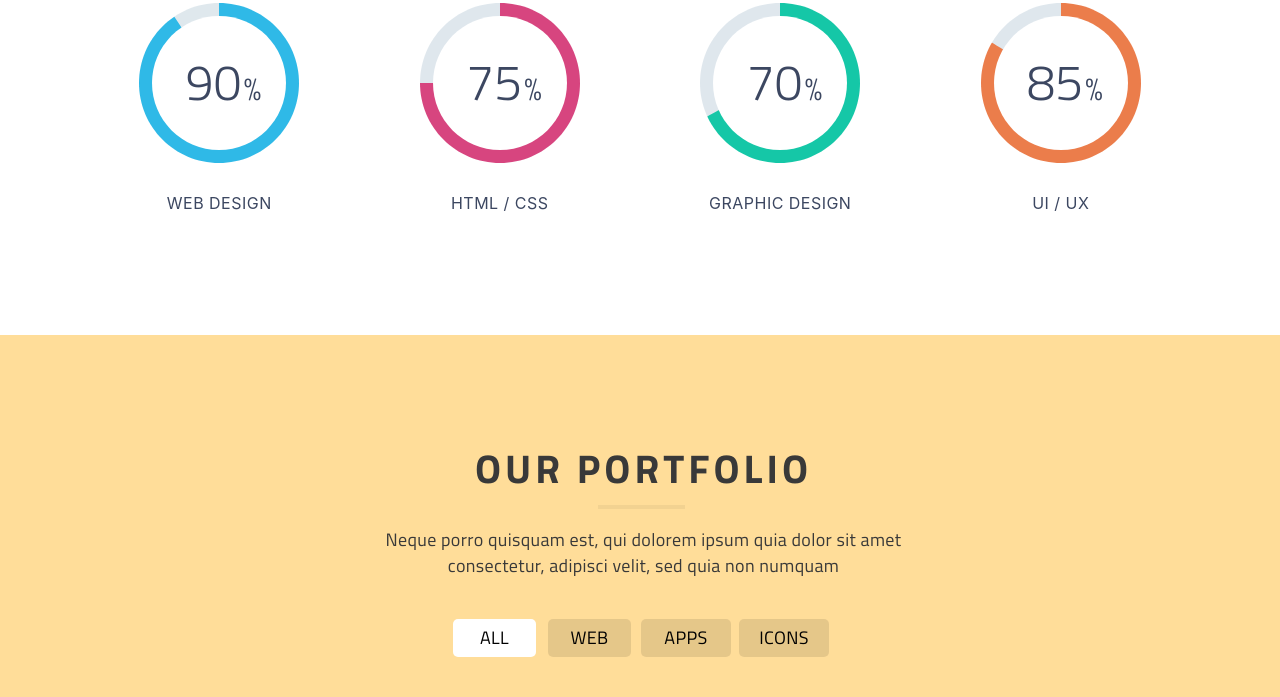
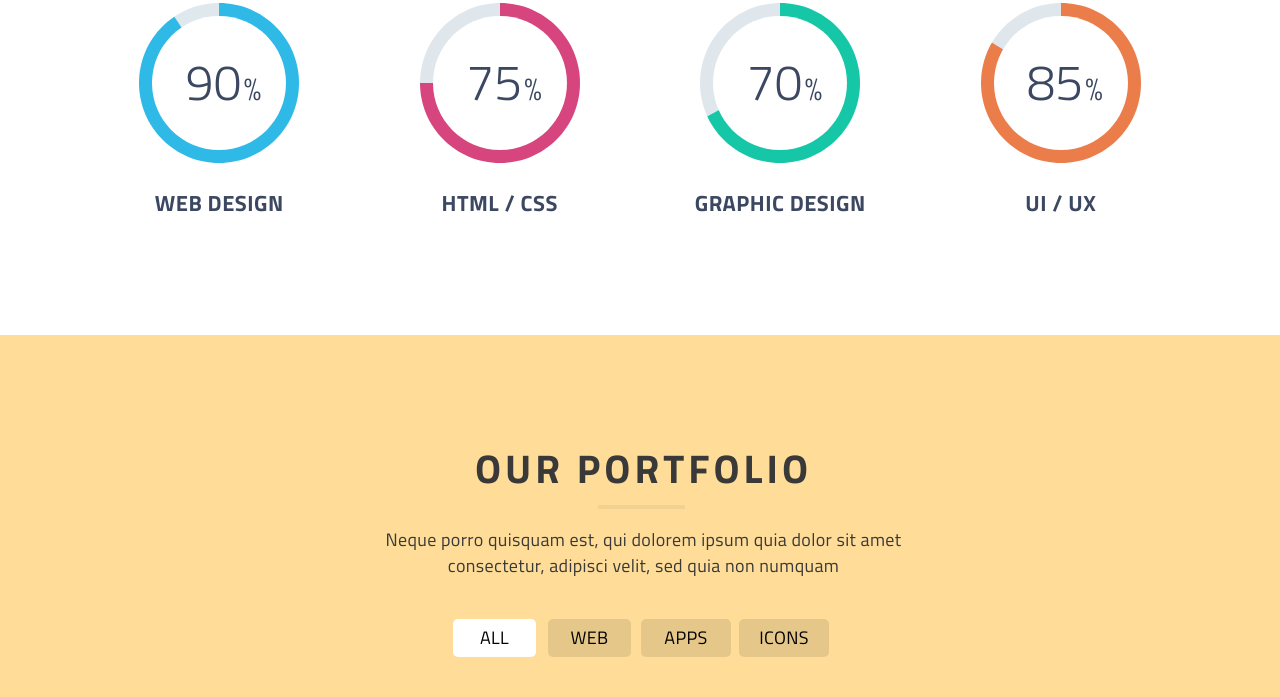
Before and after one commit to trewos/Exam, a website built with Parcel: page index.html in a window 1280 px wide. Shown: the part 2457-3154 px from the top of the page. Built offline with nearby package versions, Linux system fonts and the light colour scheme; files whose address does not match are found by name.

Commit message:
Fixed bag`s with font

```diff
--- a/scss/layout/_skills.scss
+++ b/scss/layout/_skills.scss
@@ -57,7 +57,7 @@
         }
 
         &-title {
-          font-family: 700 $fs-medium-small $font-family-base;
+          font: 700 $fs-medium-small $font-family-base;
           line-height: 18px;
           text-transform: uppercase;
           letter-spacing: 0.48px;
```
Also changed, not shown: css/style.css.
